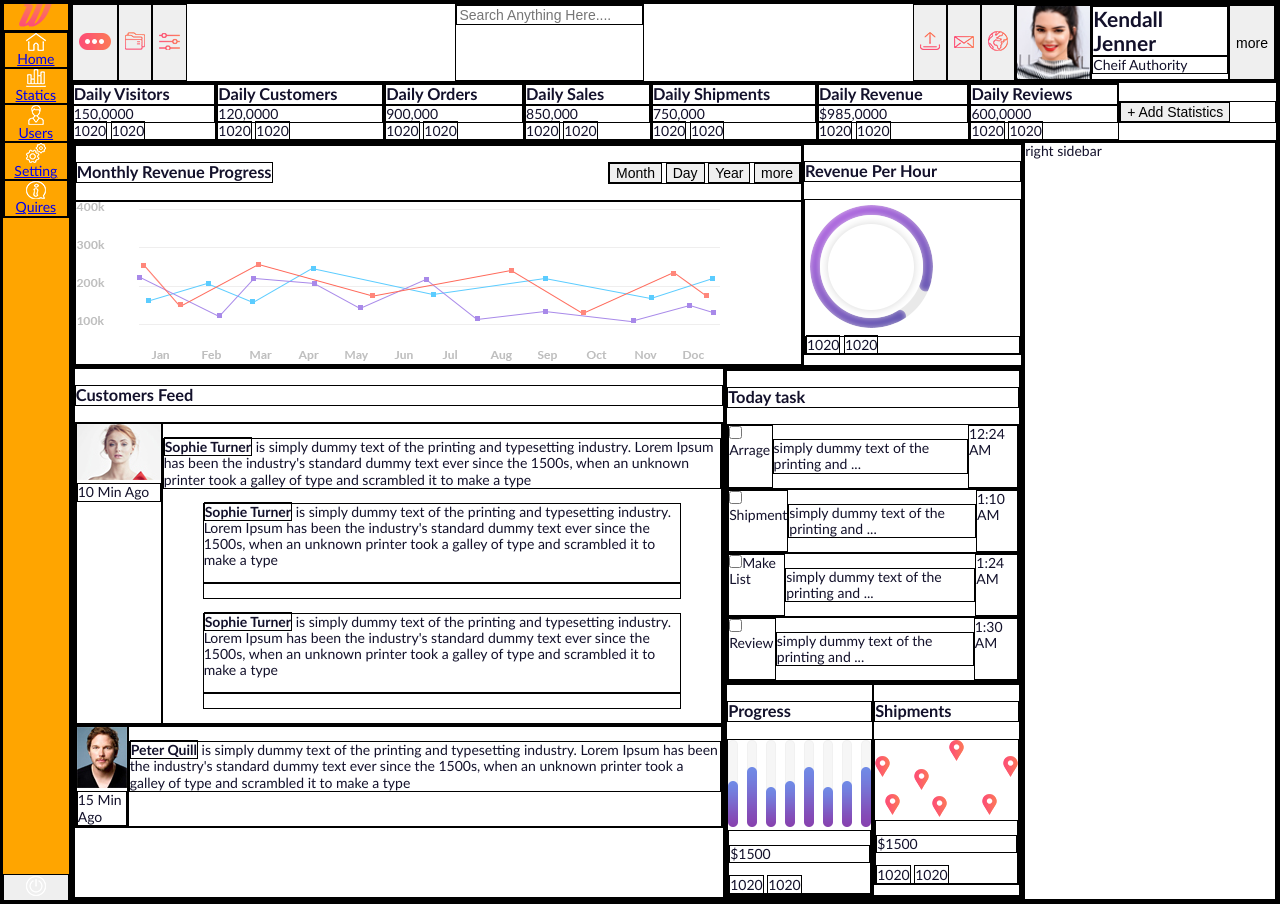
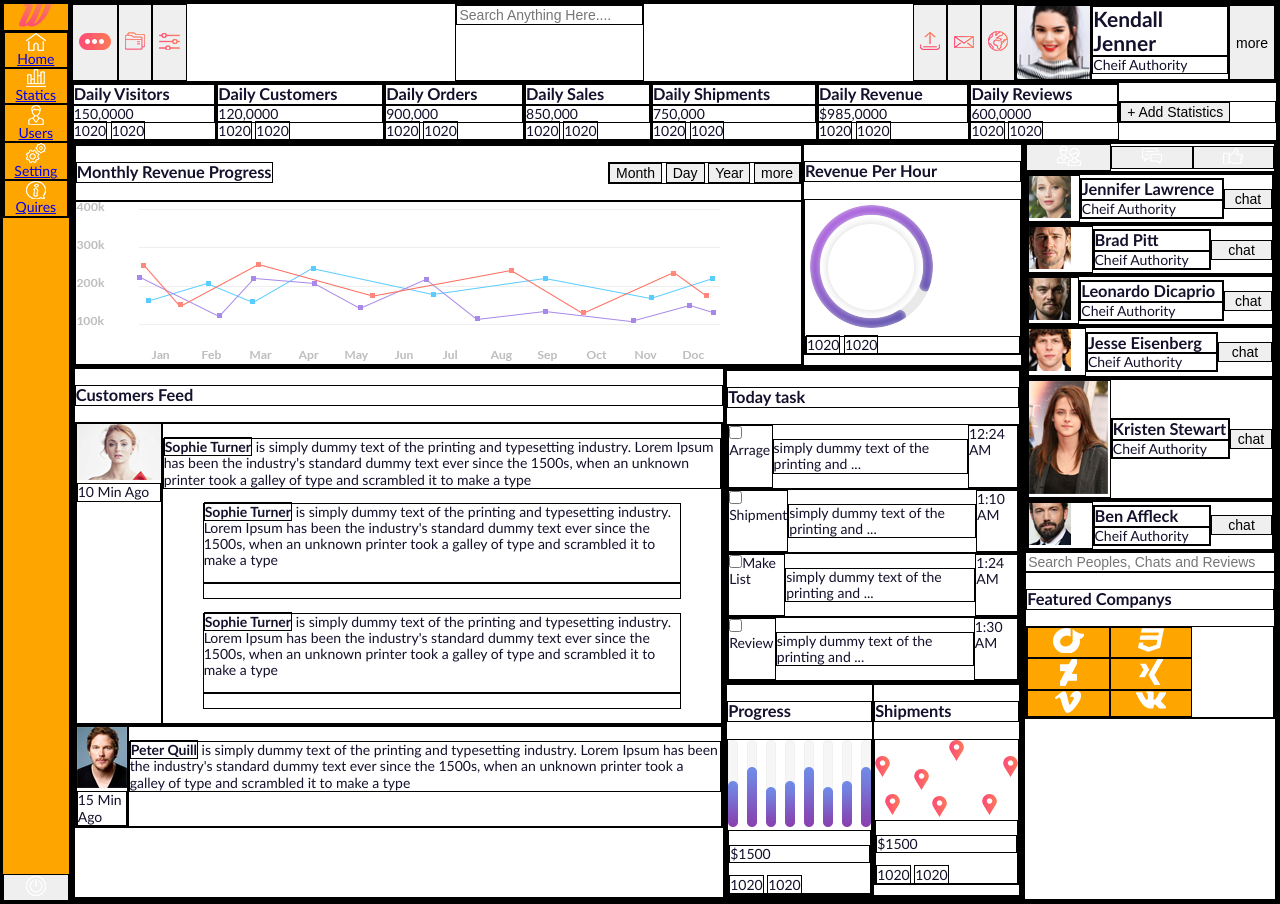
Before and after one commit to neretin-trike/dashboard_flex, a plain HTML site: page index.html in a window 1280 px wide. Drawn offline with Linux system fonts and the light colour scheme.

Commit message:
Добавил структуру для элемента right-sidebar

```diff
--- a/css/main.css
+++ b/css/main.css
@@ -180,4 +180,51 @@ main .today-task .task{
 
 .right-sidebar{
     flex-basis: 20.817%;
+    display: flex;
+    flex-direction: column;
 }
+
+.right-sidebar nav{
+    display: flex;
+}
+
+.right-sidebar nav button{
+    flex-grow: 1;
+    align-self: center;
+}
+
+.right-sidebar .users-list{
+    padding: 0;
+    margin: 0;
+    list-style: none;
+}
+
+.right-sidebar .user{
+    display: flex;
+}
+
+.right-sidebar .user figure,
+.right-sidebar .user section,
+.right-sidebar .user button{
+    flex-grow: 1;
+    align-self: center;
+}
+
+.right-sidebar .user h3,
+.right-sidebar .user p{
+    margin: 0;
+}
+
+.right-sidebar .sponsors div{
+    background-color: orange;
+}
+
+.right-sidebar .sponsors article{
+    display: flex;
+    flex-wrap: wrap;
+    text-align: center;
+}
+
+.right-sidebar .sponsors article div{
+    flex-basis: 32.79%;
+}
--- a/index.html
+++ b/index.html
@@ -213,7 +213,85 @@
                 </div>
             </main>
             <aside class="right-sidebar">
-                right sidebar
+                <nav>
+                    <button><img src="images/right_sidebar/users.png" alt=""></button>
+                    <button><img src="images/right_sidebar/chat.png" alt=""></button>
+                    <button><img src="images/right_sidebar/like.png" alt=""></button>
+                </nav>
+                <ul class="users-list">
+                    <li>
+                        <div class="user">
+                            <figure><img src="images/user_1.jpg" alt=""></figure>
+                            <section>
+                                <h3>Jennifer Lawrence</h3>
+                                <p>Cheif Authority</p>
+                            </section>
+                            <button class="chat-min">chat</button>
+                        </div>
+                    </li>
+                    <li>
+                        <div class="user">
+                            <figure><img src="images/user_2.jpg" alt=""></figure>
+                            <section>
+                                <h3>Brad Pitt</h3>
+                                <p>Cheif Authority</p>
+                            </section>
+                            <button class="chat-min">chat</button>
+                        </div>
+                    </li>
+                    <li>
+                        <div class="user">
+                            <figure><img src="images/user_3.jpg" alt=""></figure>
+                            <section>
+                                <h3>Leonardo Dicaprio</h3>
+                                <p>Cheif Authority</p>
+                            </section>
+                            <button class="chat-min">chat</button>
+                        </div>
+                    </li>
+                    <li>
+                        <div class="user">
+                            <figure><img src="images/user_4.jpg" alt=""></figure>
+                            <section>
+                                <h3>Jesse Eisenberg</h3>
+                                <p>Cheif Authority</p>
+                            </section>
+                            <button class="chat-min">chat</button>
+                        </div>
+                    </li>
+                    <li>
+                        <div class="user">
+                            <figure><img src="images/user_5.jpg" alt=""></figure>
+                            <section>
+                                <h3>Kristen Stewart</h3>
+                                <p>Cheif Authority</p>
+                            </section>
+                            <button class="chat-min">chat</button>
+                        </div>
+                    </li>
+                    <li>
+                        <div class="user">
+                            <figure><img src="images/user_6.jpg" alt=""></figure>
+                            <section>
+                                <h3>Ben Affleck</h3>
+                                <p>Cheif Authority</p>
+                            </section>
+                            <button class="chat-min">chat</button>
+                        </div>
+                    </li>
+                </ul>
+                <input type="text" placeholder="Search Peoples, Chats and Reviews">
+                <section class="sponsors">
+                    <h3>Featured Companys</h3>
+                    <article>
+                        <div id="rdio"><img src="images/right_sidebar/rdio.png" alt=""></div>
+                        <div id="css3"><img src="images/right_sidebar/css3.png" alt=""></div>
+                        <div id="deviantart"><img src="images/right_sidebar/deviantart.png" alt=""></div>
+                        <div id="xing"><img src="images/right_sidebar/xing.png" alt=""></div>
+                        <div id="vimeo"><img src="images/right_sidebar/vimeo.png" alt=""></div>
+                        <div id="vk"><img src="images/right_sidebar/vk.png" alt=""></div>
+                    </article>
+                </section>
             </aside>
         </article>
     </article>
```
Also changed, not shown: images.PNG (deleted).
